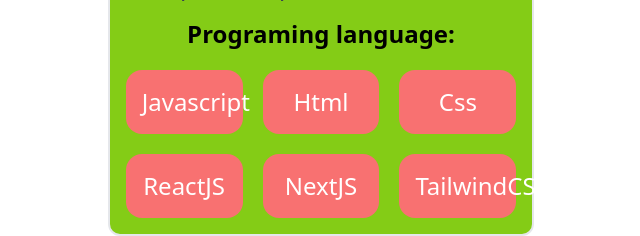
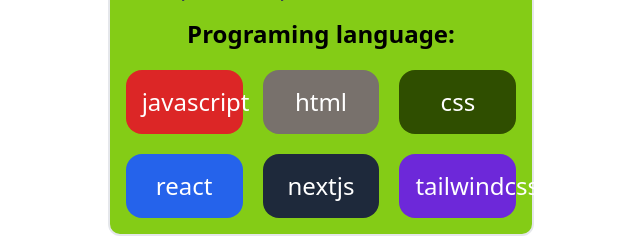
Before and after one commit to abdilatiiif/miniReactChallenges, a React (Vite) app: page / in a window 1280 px wide. Shown: the part 580-816 px from the top of the page, without its empty margins (319-959 px from the left). Built offline with nearby package versions, Linux system fonts and the light colour scheme.

Commit message:
profilecard added

```diff
--- a/src/ProfileCard.jsx
+++ b/src/ProfileCard.jsx
@@ -1,43 +1,56 @@
 const colors = {
   javascript: "#dc2626",
   html: "#78716c",
-  css: "#84cc16",
+  css: "#2F4E00FF",
   react: "#2563eb",
   nextjs: "#1e293b",
-  Tailwindcss: "#6d28d9",
+  tailwindcss: "#6d28d9",
 };
 
 export default function ProfileCard() {
   return (
     <div className="container w-1/3 border-2 mx-auto text-center text-2xl p-4 mt-5 bg-[#84cc16] rounded-xl">
-      <div className="flex align-center justify-center">
+      <div className="flex justify-center align-center">
         <img
           src="https://miro.medium.com/v2/resize:fit:736/1*YqfVlyCe06DfcPsR3kpYrw.jpeg"
           alt="luffy"
           className="w-80"
         />
       </div>
-      <p className="text-left p-4 text-gray-700">
+      <p className="p-4 text-left text-gray-700">
         Velkommen, til meg! Lorem ipsum dolor sit amet consectetur adipisicing
         elit. Eaque eum itaque voluptates. Quidem unde consectetur, inventore
         porro temporibus quia? Quidem vitae suscipit iste tempora natus nostrum
         earum ut quae temporibus?
       </p>
-      <h3 className="font-bold mb-5">Programing language:</h3>
+      <h3 className="mb-5 font-bold">Programing language:</h3>
       <ul className="grid grid-cols-3 gap-5">
         <Skill />
-        <li className="bg-red-400 p-4 rounded-2xl text-white">Html</li>
-        <li className="bg-red-400 p-4 rounded-2xl text-white">Css</li>
-        <li className="bg-red-400 p-4 rounded-2xl text-white">ReactJS</li>
-        <li className="bg-red-400 p-4 rounded-2xl text-white">NextJS</li>
-        <li className="bg-red-400 p-4 rounded-2xl text-white">TailwindCSS</li>
       </ul>
     </div>
   );
 }
 
 function Skill() {
-  console.log(colors);
+  const skills = Object.entries(colors);
 
-  return <li className="bg-red-400 p-4 rounded-2xl text-white">Javascript</li>;
+  console.log(skills);
+
+  const skill = skills.map((skill) => {
+    console.log(skill);
+
+    console.log(skill[1]);
+
+    return (
+      <li
+        key={skill}
+        className="p-4 text-white rounded-2xl"
+        style={{ backgroundColor: skill[1] }}
+      >
+        {skill[0]}
+      </li>
+    );
+  });
+
+  return skill;
 }
```
